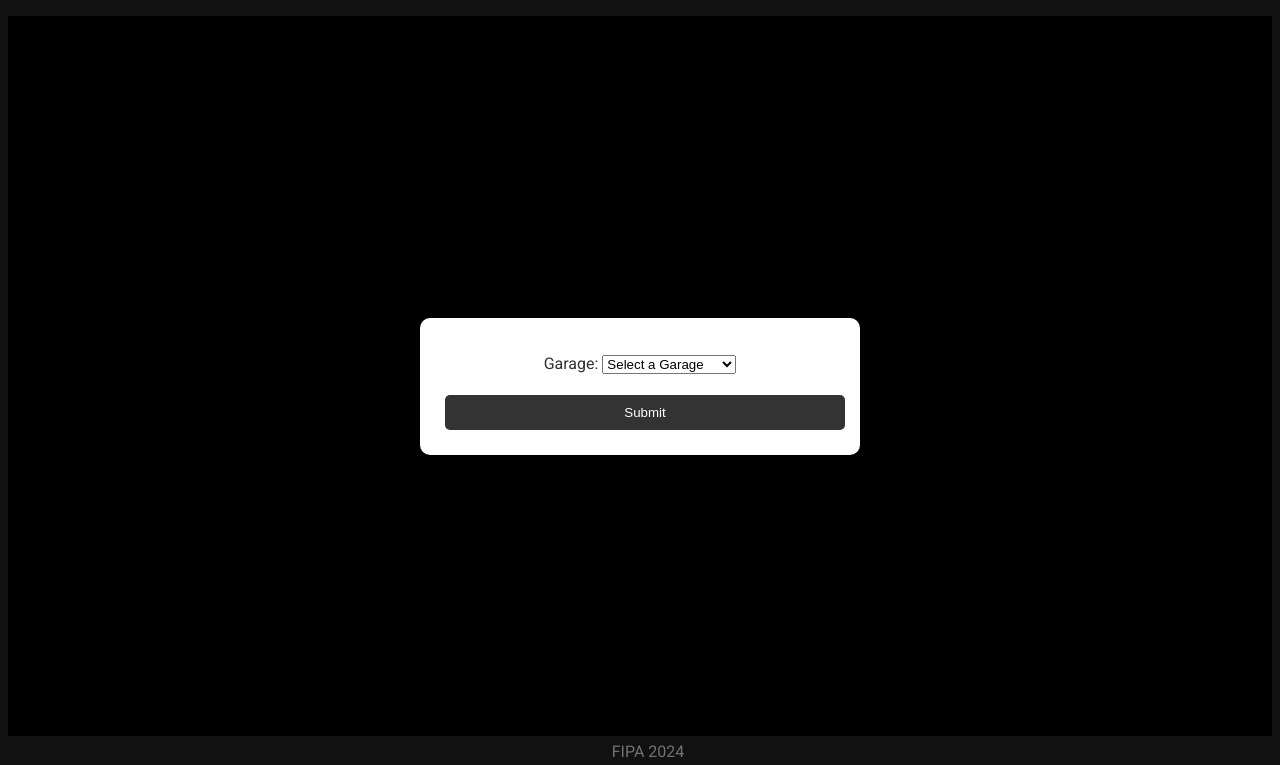
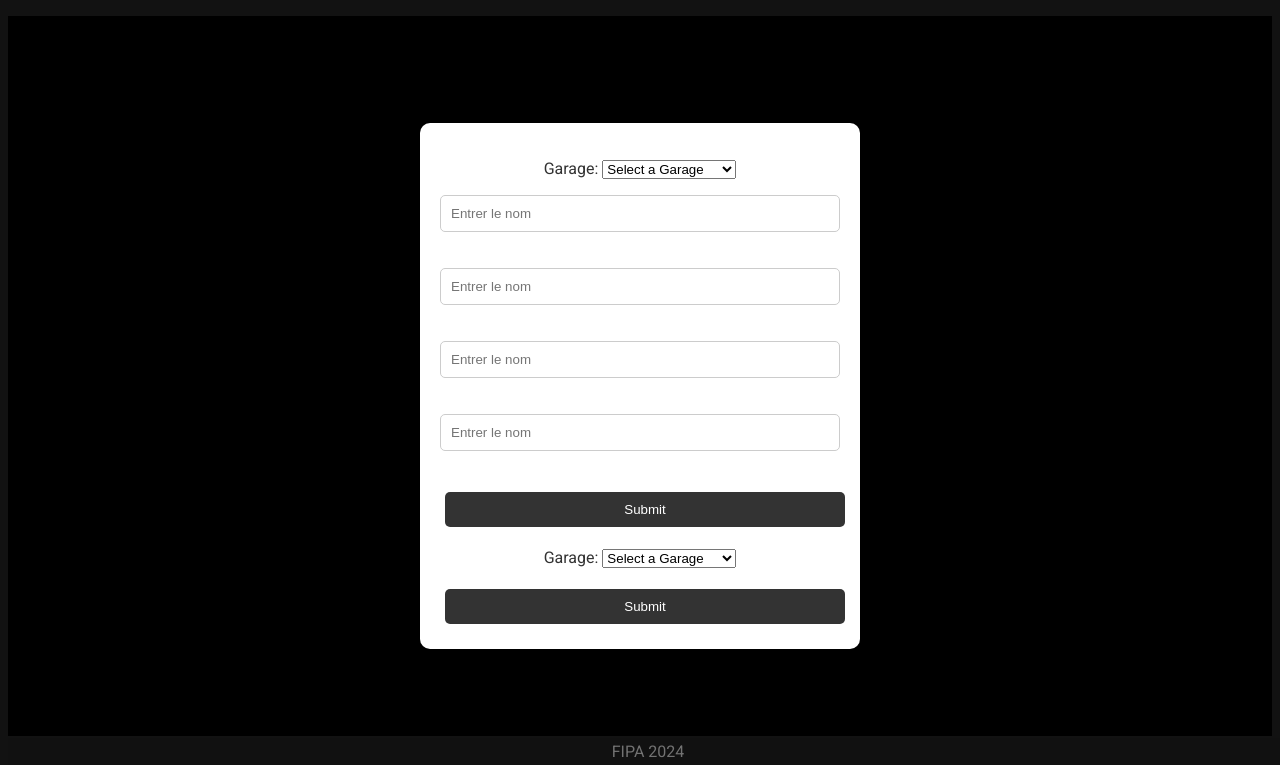
Before and after one commit to slimane-msb/api-django, a Django app: page /voiture/ in a window 1280 px wide. Shown: the part 35-800 px from the top of the page. Run offline with Django 4.2, Linux system fonts and the light colour scheme; data comes from the database, SQL or seed files in the repository; both versions use the stored data as it was after the commit.

Commit message:
get from id

```diff
--- a/django-site/voiture/api/urls.py
+++ b/django-site/voiture/api/urls.py
@@ -11,5 +11,8 @@
 
     path('voitures/', views.get_voitures, name='get_voitures'),
     path('voitures/<int:garageId>/', views.get_voiture, name='get_voiture'),
+    path('voitures/add/', views.add_voiture, name='add_garage'),
+
+
 
 ]
--- a/django-site/voiture/api/views.py
+++ b/django-site/voiture/api/views.py
@@ -1,2 +1,2 @@
 from .routes.garages import get_garages,get_garage,add_garage,edit_garage,delete_garage
-from .routes.voitures import get_voiture, get_voitures
+from .routes.voitures import get_voiture, get_voitures,add_voiture
--- a/django-site/voiture/public/forms.py
+++ b/django-site/voiture/public/forms.py
@@ -61,10 +61,48 @@
 
 
 
-class GarageSelectForm(forms.Form):
+class VoitureSelectForm(forms.Form):
     garage = forms.ModelChoiceField(
         queryset = Garage.objects.all(),
         empty_label = "Select a Garage"
+    )
+
+class VoitureAddForm(forms.Form):
+    garage = forms.ModelChoiceField(
+        queryset = Garage.objects.all(),
+        empty_label = "Select a Garage"
+    )
+
+    couleur = forms.CharField(
+        max_length = 200,
+        label="",
+        widget = forms.TextInput(attrs={
+            'placeholder': 'Entrer le nom'
+        })
+    )
+
+    immatriculation = forms.CharField(
+        max_length = 200,
+        label="",
+        widget = forms.TextInput(attrs={
+            'placeholder': 'Entrer le nom'
+        })
+    )
+
+    marque = forms.CharField(
+        max_length = 200,
+        label="",
+        widget = forms.TextInput(attrs={
+            'placeholder': 'Entrer le nom'
+        })
+    )
+
+    modele = forms.CharField(
+        max_length = 200,
+        label="",
+        widget = forms.TextInput(attrs={
+            'placeholder': 'Entrer le nom'
+        })
     )
 
 class GarageAddForm(forms.Form):
--- a/django-site/voiture/public/templates/voiture.html
+++ b/django-site/voiture/public/templates/voiture.html
@@ -11,10 +11,17 @@
 <div class="page">
 
     <div class="login-container">
+
         <form method="post">
             {% csrf_token %}
-            {{ form.as_p }}
-            <button type="submit">Submit</button>
+            {{ form_add.as_p }}
+            <button type="submit" name="form_add">Submit</button>
+        </form>
+
+        <form method="post">
+            {% csrf_token %}
+            {{ form_select.as_p }}
+            <button type="submit" name="form_select">Submit</button>
         </form>
 
         {% if voitures %}
--- a/django-site/voiture/public/urls.py
+++ b/django-site/voiture/public/urls.py
@@ -1,6 +1,6 @@
 from django.urls import path,include
 from django.contrib.auth import views as auth_views
-from .views import home,signup,profile,login,logout,voiture_list,cle,garage
+from .views import home,signup,profile,login,logout,voiture,cle,garage
 from .forms import MyLoginView
 
 urlpatterns = [
@@ -10,7 +10,7 @@
     path("logout/", auth_views.LogoutView.as_view() ,name="logout"),
     path("signup/", signup, name="signup"),
     path("profile/", profile, name="profile"),
-    path("voiture/", voiture_list, name="voiture"),
+    path("voiture/", voiture, name="voiture"),
     path("garage/", garage, name="garage"),
     path("cle/", cle, name= "cle"),
 ]
--- a/django-site/voiture/public/views.py
+++ b/django-site/voiture/public/views.py
@@ -3,9 +3,8 @@
 
 # Create your views here.
 from django.http import HttpResponse
-from .forms import GarageAddForm, GarageDeleteForm, GarageEditForm, UserForm,GarageForm
+from .forms import GarageAddForm, GarageDeleteForm, GarageEditForm, UserForm,GarageForm, VoitureAddForm, VoitureSelectForm
 from api.models import Garage,Profile
-from .forms import GarageSelectForm
 import requests
 
 
@@ -24,8 +23,6 @@
     return render(request, "cle.html")
 
 
-def voiture(request):
-    return render(request, "voiture.html")
 
 
 def login(request):
@@ -72,14 +69,26 @@
     return render(request, 'garage.html', forms)
 
 
-def voiture_list(request):
+def voiture(request):
     voitures = []
-    form = GarageSelectForm(request.POST or None)
 
-    if request.method == 'POST' and form.is_valid():
-        garage = form.cleaned_data['garage']
-        url = request.build_absolute_uri(f'/api/voitures/{garage.id}/')
-        response = requests.get(url)
-        voitures = response.json()
+    form_select = VoitureSelectForm(request.POST or None)
+    form_add = VoitureAddForm(request.POST or None)
 
-    return render(request, 'voiture.html', {'form': form, 'voitures': voitures})
+    if request.method == 'POST':
+
+        if form_select.is_valid() and "form_select" in request.POST:
+            print("----")
+            garage = form_select.cleaned_data['garage']
+            url = request.build_absolute_uri(f'/api/voitures/{garage.id}/')
+            response = requests.get(url)
+            voitures = response.json()
+
+        elif form_add.is_valid() and "form_add" in request.POST:
+            data = form_add.cleaned_data
+            data["garage"] = data["garage"].id
+            url = request.build_absolute_uri(f'/api/voitures/add/')
+            response = requests.post(url, json=data)
+
+    forms = {'form_select': form_select, 'form_add' : form_add ,'voitures': voitures}
+    return render(request, 'voiture.html',forms )
```
Also changed, not shown: django-site/voiture/api/routes/voitures.py (+9 -0 lines), django-site/voiture/db.sqlite3.
